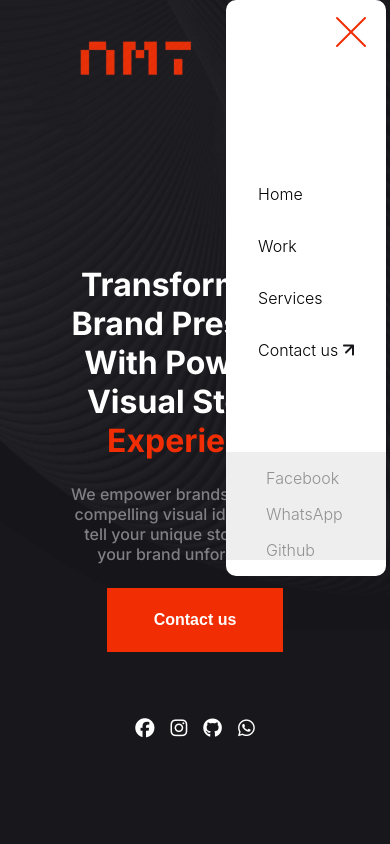
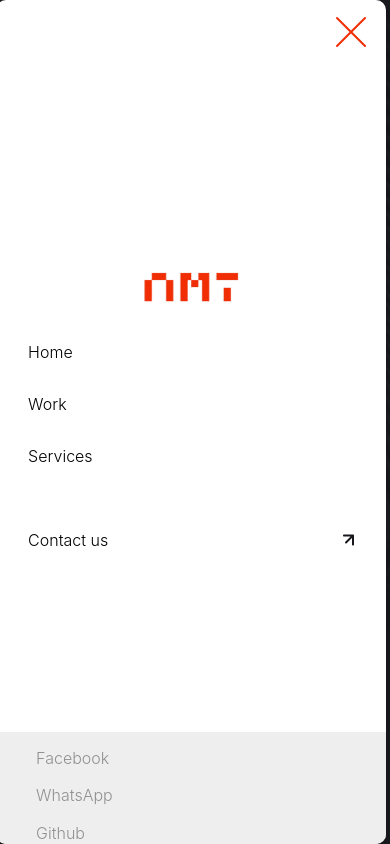
Before and after one commit to AMT-Egypt/AMT, a React (Create React App) app: page / in a window 390 px wide. Both pictures are taken after a click on the element 351 px from the left and 44 px from the top of the page. Shown: the top 844 px of the page. Built offline with nearby package versions, Linux system fonts and the light colour scheme.

Commit message:
Add files via upload

```diff
--- a/src/components/NavBar/NavBar.tsx
+++ b/src/components/NavBar/NavBar.tsx
@@ -43,6 +43,16 @@ const NavBar: React.FC = () => {
         {menuVisible ? "" : <TwoLinesIcon />}
       </div>
       <ul className={menuVisible ? "show-menu" : ""}>
+        <div
+          style={{
+            display: "flex",
+            justifyContent: "center",
+            alignItems: "center",
+            width: "100%",
+          }}
+        >
+          <img src={logo} alt="Logo" />
+        </div>
         <button className="close-menu-button" onClick={handleCloseMenu}>
           <CloseIcon />
         </button>
--- a/src/style/Navbar.css
+++ b/src/style/Navbar.css
@@ -1,3 +1,7 @@
+html {
+  scroll-behavior: smooth;
+}
+
 .Navbar {
   display: flex;
   height: 5rem;
@@ -22,24 +26,21 @@
   border-radius: 10px;
   transition: height 0.3s ease, opacity 0.3s ease;
   opacity: 0;
-  /* Initially hidden */
   pointer-events: none;
-  /* Prevent clicks when hidden */
   position: fixed;
   top: 0%;
   right: 1%;
+  z-index: 9999; /* Consistent z-index */
 }
 
 .Navbar ul.show-menu {
   padding: 2rem;
-  z-index: 9999;
   min-height: 36rem;
   width: 29rem;
   font-weight: 300;
   opacity: 1;
-  /* Fully visible */
   pointer-events: auto;
-  /* Enable clicks when visible */
+  overflow: hidden; /* Prevent scrollbars during transition */
 }
 
 .Navbar ul li {
@@ -76,8 +77,8 @@
   position: fixed;
   right: 3.5%;
   top: 1%;
-  cursor: pointer;
   z-index: 999;
+  aria-label: "Open Menu"; /* Accessibility improvement */
 }
 
 .close-menu-button {
@@ -90,6 +91,7 @@
   position: fixed;
   top: 1%;
   right: 3.5%;
+  aria-label: "Close Menu"; /* Accessibility improvement */
 }
 
 .logo {
@@ -101,7 +103,7 @@
 }
 
 .socialMediaMenu {
-  height: 7rem;
+  min-height: 7rem;
   display: grid;
   font-size: 1.2rem;
   grid-template-columns: auto auto auto;
@@ -114,27 +116,13 @@
   bottom: 0;
   left: 0;
   padding-left: 2.5rem;
-  background: #EEE;
+  background: #eee;
   padding-top: 1rem;
+  z-index: 9999; /* Ensure it stays on top */
 }
 
 .socialMediaMenu :nth-child(n) {
   cursor: pointer;
-}
-
-.hrTag {
-  height: 2px;
-  background: #eee;
-  width: 100%;
-}
-.bg_nav_menu {
-  background: #eee;
-  position: absolute;
-  bottom: 0%;
-  max-height: 17%;
-  width: 123%;
-  margin-left: -3rem;
-  z-index: -1;
 }
 
 @media (max-width: 500px) {
@@ -143,7 +131,6 @@
     top: 1%;
     right: -10.5%;
   }
-
   .socialMediaMenu {
     grid-template-columns: auto auto;
   }
@@ -153,16 +140,12 @@
   .socialMediaMenu {
     grid-template-columns: auto;
     font-size: 1rem;
-    margin-bottom: 1rem;
-    height: auto;
+    min-height: 7rem;
   }
   .Navbar ul.show-menu {
     font-size: 1rem;
-    width: 10rem;
+    width: 100%;
     z-index: 9999;
-  }
-  .bg_nav_menu {
-    max-height: 20%;
-    bottom:0;
+    height: 100%;
   }
 }
--- a/src/style/index.css
+++ b/src/style/index.css
@@ -26,6 +26,7 @@ code {
 
 html {
   font-size: 16px;
+  scroll-behavior: smooth;
 }
 
 section:not(.stats-section) {
```
